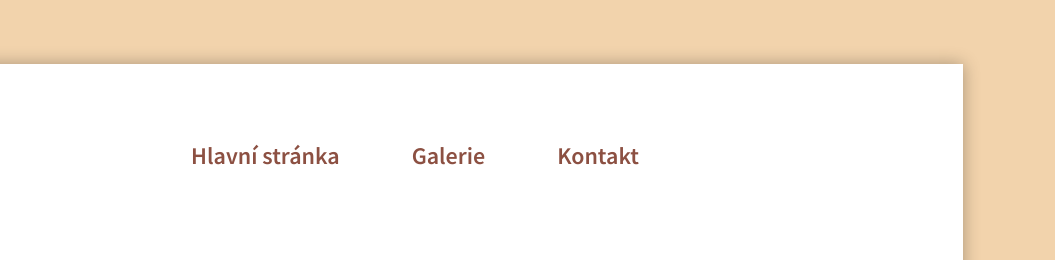
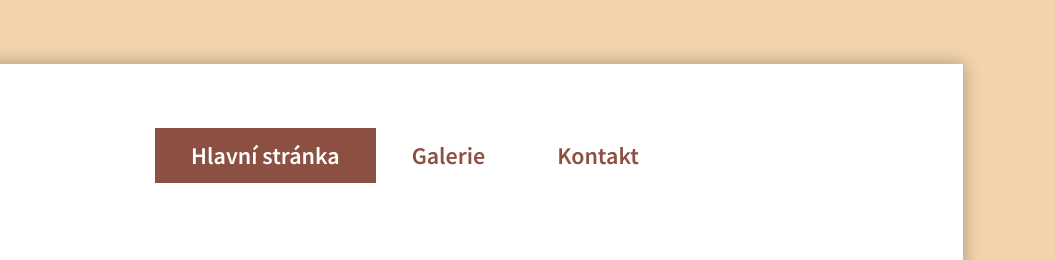
Before and after one commit to FildaStupka/web-zaverecna-prace-filip-stupka, a plain HTML site: page index.html in a window 1280 px wide. Shown: the top 260 px of the page, 225-1280 px from the left. Drawn offline with Linux system fonts and the light colour scheme.

Commit message:
Current page class

```diff
--- a/css/styles.css
+++ b/css/styles.css
@@ -104,7 +104,8 @@ nav {
     padding: 0.5em 1.5em;
 }
 
-.nav-li a:hover {
+.nav-li a:hover,
+.nav-li .current-page {
     background-color: var(--brown);
     color: white;
 }
--- a/index.html
+++ b/index.html
@@ -45,7 +45,7 @@
                     <a href="#"><img src="imgs/logo-bez-napisu.png" alt="Logo pekárny" class="logo"></a>
                     <nav class="nav">
                         <ul class="nav-ul">
-                            <li class="nav-li"><a href="#">Hlavní stránka</a></li>
+                            <li class="nav-li"><a href="#" class="current-page">Hlavní stránka</a></li>
                             <li class="nav-li"><a href="html/galerie.html">Galerie</a></li>
                             <li class="nav-li"><a href="html/kontakt.html">Kontakt</a></li>
                         </ul>
```
Also changed, not shown: html/galerie.html (+1 -1 lines), html/kontakt.html (+1 -1 lines).
